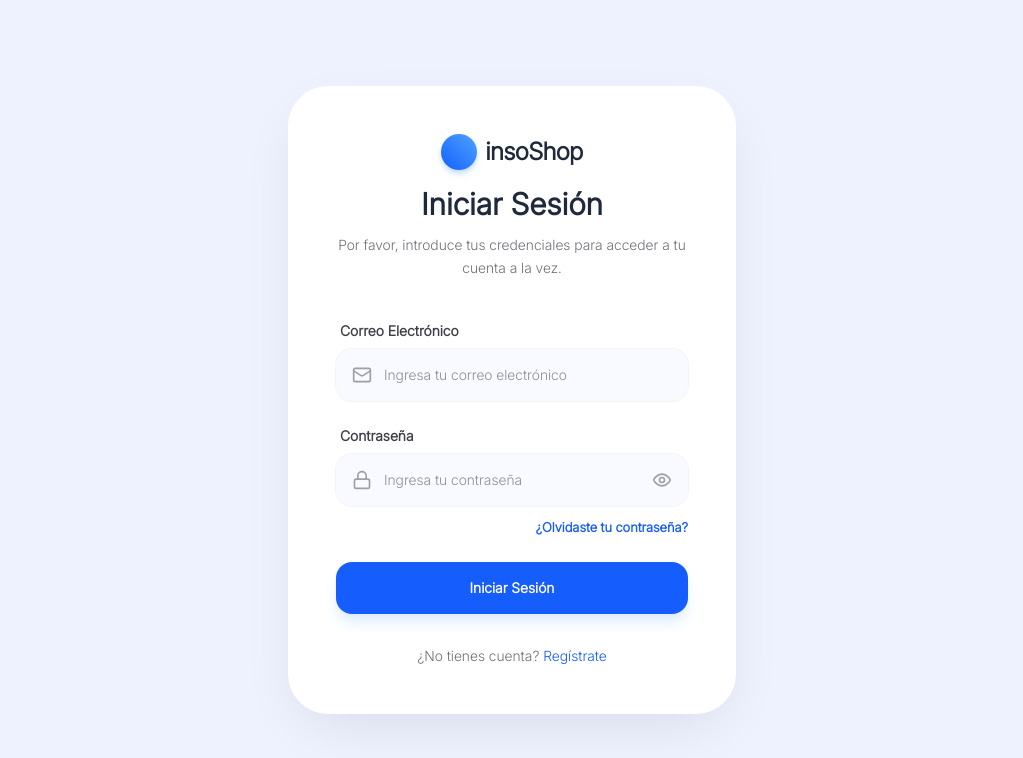
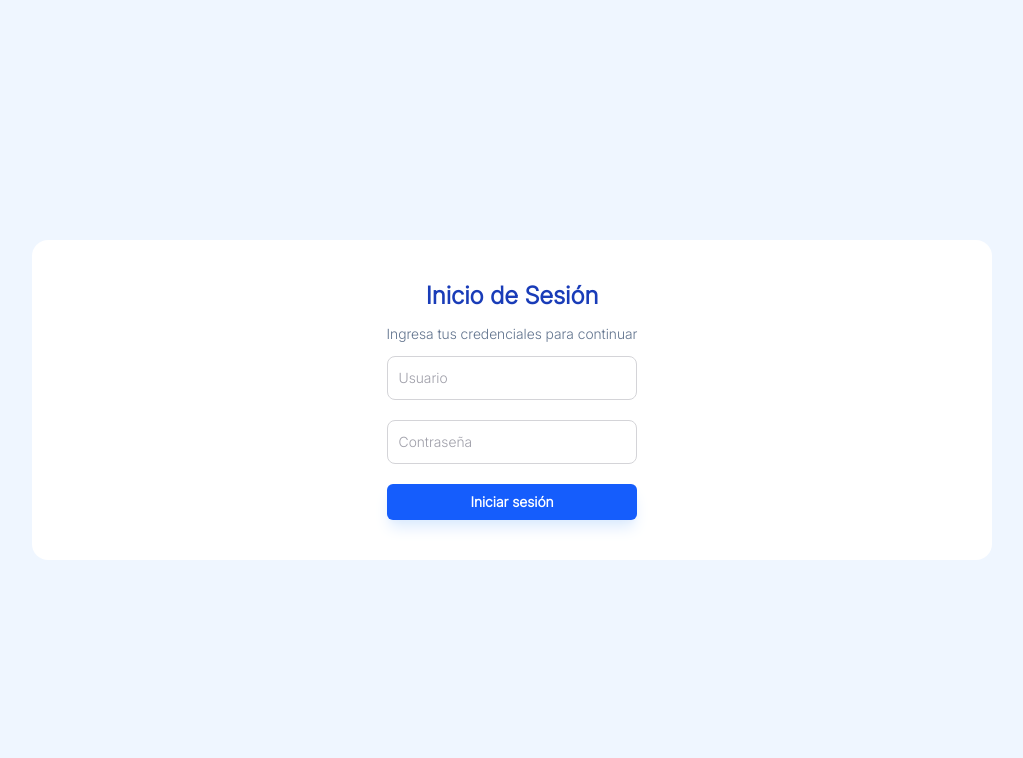
Before and after one commit to insoteph/insoshop-cliente, a Next.js app: page /auth/login in a window 1280 px wide. Shown: the top 758 px of the page, without its empty margins (128-1151 px from the left). Built offline with nearby package versions, Linux system fonts and the light colour scheme.

Commit message:
Formulario de Login Incompleto

```diff
--- a/src/app/auth/login/page.tsx
+++ b/src/app/auth/login/page.tsx
@@ -2,34 +2,22 @@ import { LoginForm } from "@/modules/auth/components/LoginForm";
 
 export default function LoginPage() {
   return (
-    <main className="flex min-h-screen items-center justify-center bg-[#eef2ff] px-4 py-10">
-      {/* El contenedor principal con bordes muy redondeados */}
-      <section className="w-full max-w-md rounded-[2.5rem] bg-white p-8 shadow-[0_20px_60px_-15px_rgba(0,0,0,0.1)] md:p-12">
-        <header className="mb-10 flex flex-col items-center text-center">
-          {/* Logo Simulado */}
-          <div className="mb-4 flex items-center gap-2">
-            <div className="h-9 w-9 rounded-full bg-gradient-to-tr from-blue-600 to-blue-400 shadow-md shadow-blue-200" />
-            <span className="text-2xl font-bold tracking-tight text-[#1e293b]">
-              insoShop
-            </span>
-          </div>
-
-          <h1 className="text-3xl font-bold text-[#1e293b]">
-            Iniciar Sesión
-          </h1>
-          <p className="mt-3 text-[14px] leading-relaxed text-zinc-500">
-            Por favor, introduce tus credenciales para acceder a tu cuenta a la
-            vez.
-          </p>
-        </header>
-
-        <LoginForm />
-
-        <div className="mt-8 text-center text-sm font-medium text-zinc-500">
-          ¿No tienes cuenta?{" "}
-          <button className="text-blue-600 hover:underline">Regístrate</button>
-        </div>
-      </section>
+    <main className=" min-h-screen bg-blue-50 justify-center items-center flex">
+      <div className="flex items-center justify-center bg-white md:w-3/4 rounded-2xl">
+        <section className="hidden md:w-1/2">
+          <img
+            src="https://dmxmarketing.com/wp-content/uploads/2020/12/AdobeStock_241431868-1-scaled-1.jpeg"
+            alt=""
+          />
+        </section>
+        <section className="p-10 justify-center items-center flex flex-col space-y-3">
+          <h2 className="text-blue-800 text-2xl font-bold">Inicio de Sesión</h2>
+          <span className="p-0 text-slate-500 text-sm">
+            Ingresa tus credenciales para continuar
+          </span>
+          <LoginForm />
+        </section>
+      </div>
     </main>
   );
 }
--- a/src/modules/auth/components/LoginForm.tsx
+++ b/src/modules/auth/components/LoginForm.tsx
@@ -1,109 +1,24 @@
+import { MaterialInput } from "@/modules/core/components/MaterialInput";
+
 export function LoginForm() {
   return (
-    <form className="w-full space-y-6" noValidate>
-      {/* Campo Email */}
+    <form className="w-full max-w-md space-y-5">
+      <MaterialInput id="email" type="email" label="Usuario" required />
+
       <div className="space-y-2">
-        <label
-          htmlFor="email"
-          className="block px-1 text-[14px] font-semibold text-zinc-700"
-        >
-          Correo Electrónico
-        </label>
-        <div className="relative group">
-          <div className="absolute left-4 top-1/2 -translate-y-1/2 text-zinc-400 group-focus-within:text-blue-500">
-            <svg
-              xmlns="http://www.w3.org/2000/svg"
-              width="20"
-              height="20"
-              viewBox="0 0 24 24"
-              fill="none"
-              stroke="currentColor"
-              strokeWidth="2"
-              strokeLinecap="round"
-              strokeLinejoin="round"
-            >
-              <rect width="20" height="16" x="2" y="4" rx="2" />
-              <path d="m22 7-8.97 5.7a1.94 1.94 0 0 1-2.06 0L2 7" />
-            </svg>
-          </div>
-          <input
-            id="email"
-            name="email"
-            type="email"
-            placeholder="Ingresa tu correo electrónico"
-            className="w-full rounded-2xl border-none bg-[#f8faff] py-4 pl-12 pr-4 text-sm text-zinc-800 outline-none ring-1 ring-zinc-100 transition focus:ring-2 focus:ring-blue-500/40"
-          />
-        </div>
+        <MaterialInput
+          id="password"
+          type="password"
+          label="Contraseña"
+          required
+        />
       </div>
 
-      {/* Campo Contraseña */}
-      <div className="space-y-2">
-        <label
-          htmlFor="password"
-          className="block px-1 text-[14px] font-semibold text-zinc-700"
-        >
-          Contraseña
-        </label>
-        <div className="relative group">
-          <div className="absolute left-4 top-1/2 -translate-y-1/2 text-zinc-400 group-focus-within:text-blue-500">
-            <svg
-              xmlns="http://www.w3.org/2000/svg"
-              width="20"
-              height="20"
-              viewBox="0 0 24 24"
-              fill="none"
-              stroke="currentColor"
-              strokeWidth="2"
-              strokeLinecap="round"
-              strokeLinejoin="round"
-            >
-              <rect width="18" height="11" x="3" y="11" rx="2" ry="2" />
-              <path d="M7 11V7a5 5 0 0 1 10 0v4" />
-            </svg>
-          </div>
-          <input
-            id="password"
-            name="password"
-            type="password"
-            placeholder="Ingresa tu contraseña"
-            className="w-full rounded-2xl border-none bg-[#f8faff] py-4 pl-12 pr-12 text-sm text-zinc-800 outline-none ring-1 ring-zinc-100 transition focus:ring-2 focus:ring-blue-500/40"
-          />
-          <button
-            type="button"
-            className="absolute right-4 top-1/2 -translate-y-1/2 text-zinc-400 hover:text-zinc-600"
-          >
-            <svg
-              xmlns="http://www.w3.org/2000/svg"
-              width="20"
-              height="20"
-              viewBox="0 0 24 24"
-              fill="none"
-              stroke="currentColor"
-              strokeWidth="2"
-              strokeLinecap="round"
-              strokeLinejoin="round"
-            >
-              <path d="M2 12s3-7 10-7 10 7 10 7-3 7-10 7-10-7-10-7Z" />
-              <circle cx="12" cy="12" r="3" />
-            </svg>
-          </button>
-        </div>
-        <div className="text-right">
-          <button
-            type="button"
-            className="text-[13px] font-semibold text-blue-600 hover:text-blue-700"
-          >
-            ¿Olvidaste tu contraseña?
-          </button>
-        </div>
-      </div>
-
-      {/* Botón Iniciar Sesión */}
       <button
         type="submit"
-        className="w-full rounded-2xl bg-blue-600 py-4 text-sm font-bold text-white shadow-lg shadow-blue-100 transition-all hover:bg-blue-700 active:scale-[0.98]"
+        className="w-full rounded-md bg-blue-600 py-2 text-sm font-bold text-white shadow-lg shadow-blue-100 transition-all hover:bg-blue-700 active:scale-[0.98]"
       >
-        Iniciar Sesión
+        Iniciar sesión
       </button>
     </form>
   );
--- /dev/null
+++ b/src/modules/core/components/MaterialInput.tsx
@@ -0,0 +1,60 @@
+import type { InputHTMLAttributes } from "react";
+
+type MaterialInputType = "text" | "email" | "password" | "tel" | "number";
+
+type MaterialInputProps = Omit<
+  InputHTMLAttributes<HTMLInputElement>,
+  "type"
+> & {
+  id: string;
+  label: string;
+  type?: MaterialInputType;
+  containerClassName?: string;
+};
+
+export function MaterialInput({
+  id,
+  name,
+  label,
+  type = "text",
+  className = "",
+  containerClassName = "",
+  ...rest
+}: MaterialInputProps) {
+  return (
+    <div className={`relative ${containerClassName}`}>
+      <input
+        id={id}
+        name={name ?? id}
+        type={type}
+        placeholder=" "
+        className={`
+          peer h-11 w-full rounded-lg border border-zinc-300 bg-white px-3
+          text-sm text-zinc-800 outline-none transition-all duration-200
+
+          focus:border-blue-500 focus:ring-4 focus:ring-blue-500/10
+          ${className}
+        `}
+        {...rest}
+      />
+      <label
+        htmlFor={id}
+        className="
+          pointer-events-none absolute left-2 px-1 transition-all duration-200
+
+          bg-white
+
+
+          top-0 -translate-y-1/2 text-[11px] font-medium text-blue-600
+
+          peer-placeholder-shown:top-1/2 peer-placeholder-shown:-translate-y-1/2
+          peer-placeholder-shown:text-sm peer-placeholder-shown:text-zinc-400
+
+          peer-focus:top-0 peer-focus:-translate-y-1/2 peer-focus:text-[11px] peer-focus:text-blue-500
+        "
+      >
+        {label}
+      </label>
+    </div>
+  );
+}
```
